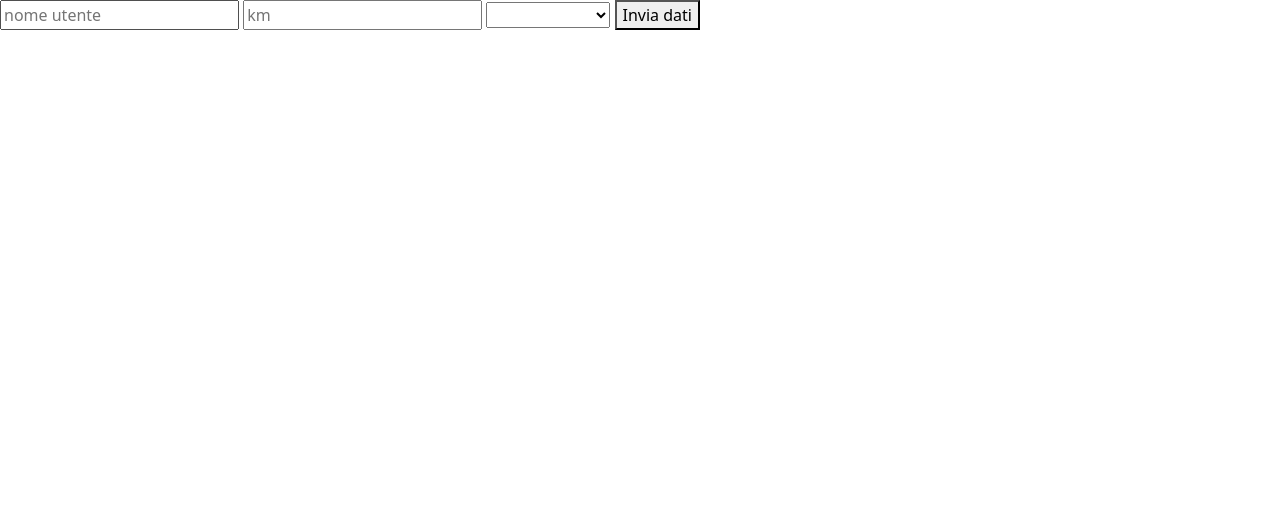
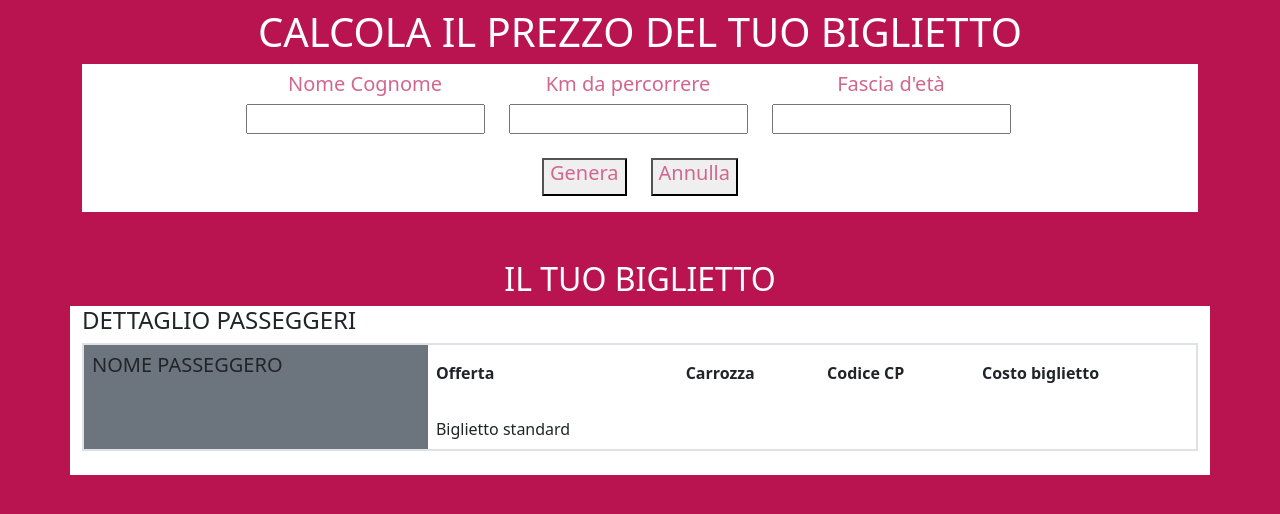
Before and after one commit to Maino24/js-biglietto-treno-form, a plain HTML site: page index.html in a window 1280 px wide. Drawn offline with nearby package versions, Linux system fonts and the light colour scheme.

Commit message:
ricontrollato

```diff
--- a/index.html
+++ b/index.html
@@ -10,10 +10,37 @@
 
 </head>
 
+<!--    METODO UNO (non riuscito)-->
+<!--
+<body class="bgBody" style="background-color: #B91450">
 
+  <h1 class="text-center text-white mt-2">CALCOLA IL PREZZO DEL TUO BIGLIETTO</h1>
 
-<body>
+  <div class="container bgCard mt-2 text-center">
+    <form action="" class="" style="background-color: white;">
+        <div class="d-flex mb-4 pt-2 justify-content-center">
+            <div class="me-4">
+                <h5 style="color: #D2678E;">Nome Cognome</h5>
+                <input type="text" placeholder="nome utente" id="inputName">
+            </div>
+            <div class="me-4">
+                <h5 style="color: #D2678E;">Km da percorrere</h5>
+                <input type="text" placeholder="km" id="inputKm">
+            </div>
+            <div class="me-4">
+                <h5 style="color: #D2678E;">Fascia d'età</h5>
+                <select name="" id="inputEta">
+                  <option value=""></option>
+                  <option value="maggiorenne">Maggiorenne</option>
+                  <option value="minorenne">Minorenne</option>
+                  <option value="over65">Over 65</option>
+                </select>
 
+            </div>
+        </div>
+-->
+<!-- npn discommentare
+  <div class="text-center">
     <form action="">
       <input type="text" placeholder="nome utente" id="inputName">
       <input type="text" placeholder="km" id="inputKm">
@@ -23,20 +50,66 @@
         <option value="minorenne">Minorenne</option>
         <option value="over65">Over 65</option>
       </select>
+-->
+<!--
 
-    <button id="btnInvio">Invia dati</button>
+      <div class="d-flex pb-3 justify-content-center">
+        <div class="me-4">
+            <button id="btnInvio"><h5 style="color: #D2678E;">Invia dati</h5></button>
+        </div>
 
+        <div>
+            <button class="Annulla" type="reset" onclick="functionAnnulla(); return false"><h5 style="color: #D2678E;">Annulla</h5></button>
+        </div>
+    </div>
   </form>
+</div>
+
+-->
+<!--
+  <div>
+    <h2 class="text-center mt-5 text-white">IL TUO BIGLIETTO</h2>
+   </div>
+   <div class="container" style="background-color: white;">
+        <h4>DETTAGLIO PASSEGGERI</h4>
+        <div class="pb-2">
+        <table class="table border border-2 border-top-dark border-bottom-dark">
+            <thead>
+              <tr class="">
+                <th scope="col" class="border border-0 bg-secondary" ><h5>NOME PASSEGGERO</h5></th>
+                <th scope="col" class="border border-0">Offerta</th>
+                <th scope="col" class="border border-0">Carrozza</th>
+                <th scope="col" class="border border-0">Codice CP</th>
+                <th scope="col" class="border border-0">Costo biglietto</th>
+              </tr>
+            </thead>
+            <tbody>
+              <tr class="">
+                <th scope="row" class="border border-0 bg-secondary" class="Annulla" id="outputName"></th>
+                <td class="border border-0"></td>
+                <td class="border border-0"></td>
+                <td class="border border-0"></td>
+              </tr>
+              <tr class="">
+                <th scope="row" class="border border-0 bg-secondary"></th>
+                <td class="border border-0">Biglietto standard</td>
+                <td class="border border-0" id="carrozza"></td>
+                <td class="border border-0" id="numeroCp">    </td>
+                <td id="prezzo" class="border border-0 "></td>
+              </tr>
+
+            </tbody>
+          </table>
+
+    </div>
+   </div>
+
+</body>
+-->
 
 
+<!--      METODO DUE  -->
 
-
-
-
-
-</body>
-
-<!--
   <body class="bgBody" style="background-color: #B91450;">
 
     <h1 class="text-center text-white mt-2">CALCOLA IL PREZZO DEL TUO BIGLIETTO</h1>
@@ -109,7 +182,7 @@
    </div>
 
   </form>
--->
+
     <script type="text/javascript" src="./javascript/main.js"></script>
     <script src="https://cdn.jsdelivr.net/npm/bootstrap@5.2.2/dist/js/bootstrap.bundle.min.js" integrity="sha384-OERcA2EqjJCMA+/3y+gxIOqMEjwtxJY7qPCqsdltbNJuaOe923+mo//f6V8Qbsw3" crossorigin="anonymous"></script>
 </body>
```
Also changed, not shown: javascript/main.js (+49 -3 lines). Lines whose indentation alone changed are shown as unchanged.
